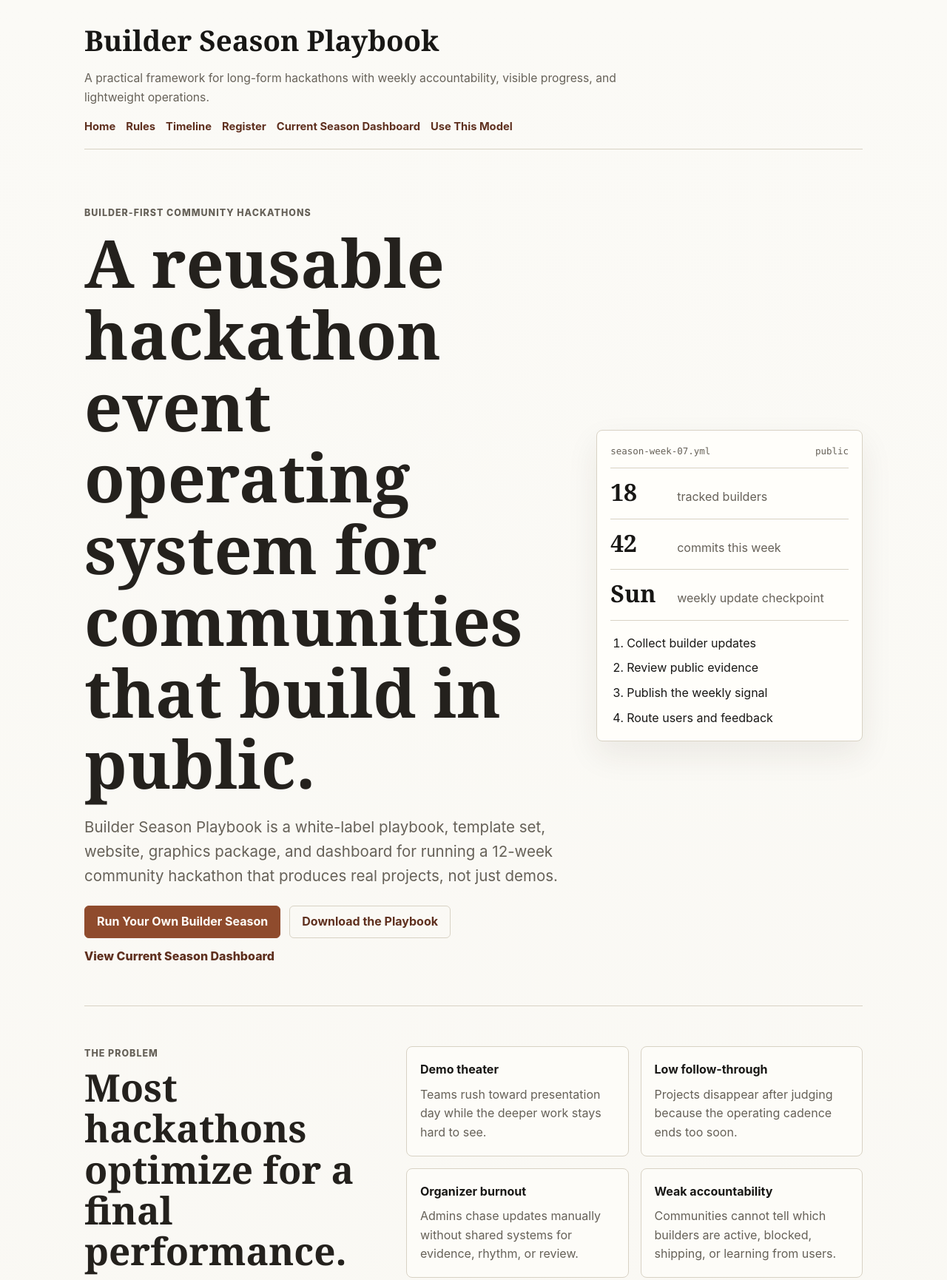
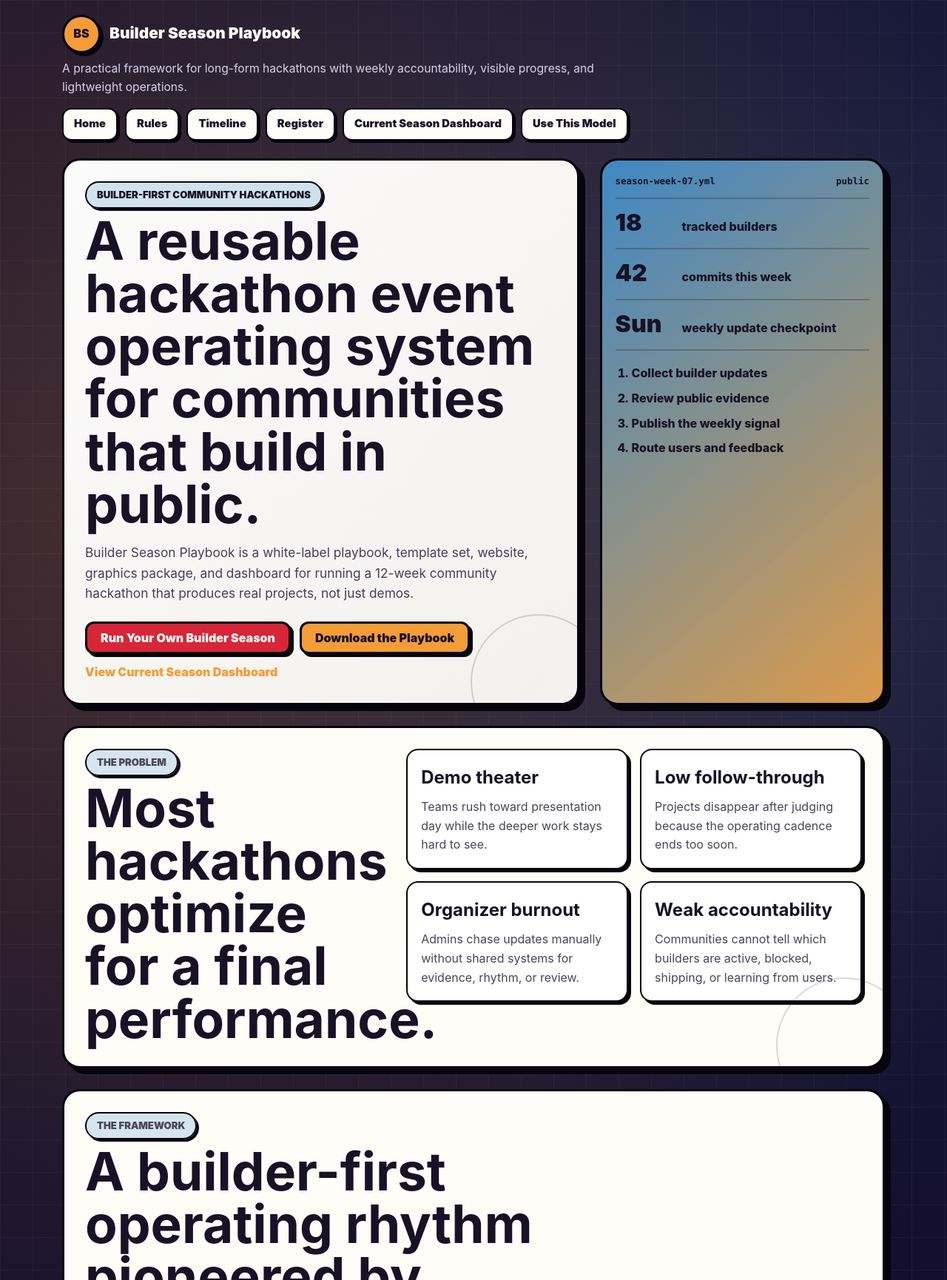
Before and after one commit to Newman5/builder-season-playbook, an Eleventy site: page web/src/use-this-model/index.njk in a window 1280 px wide. Shown: the top 1730 px of the page at 74% size. Built offline with nearby package versions, Linux system fonts and the light colour scheme; Eleventy itself is replaced by a stand-in of ours; files that its build step writes are made by us from their sources; no server answers.

Commit message:
final changes to fix styling

```diff
--- a/web/src/_includes/base.njk
+++ b/web/src/_includes/base.njk
@@ -27,6 +27,17 @@
       --card: #fffefa;
       --ink: #24211d;
       --code-bg: #ebe7dc;
+      --pop-bg: #140f2d;
+      --pop-text: #fffdf8;
+      --pop-panel: #fffdf8;
+      --pop-ink: #171225;
+      --pop-muted: #d9d3e8;
+      --pop-border: #06040d;
+      --pop-shadow: #06040d;
+      --pop-crimson: #d72638;
+      --pop-blue: #3f88c5;
+      --pop-orange: #f49d37;
+      --pop-red: #f22b29;
     }
 
     * {
@@ -37,32 +48,56 @@
       font-family: Inter, ui-sans-serif, system-ui, -apple-system, BlinkMacSystemFont, "Segoe UI", sans-serif;
       line-height: 1.6;
       margin: 0;
-      color: var(--text);
-      background: linear-gradient(180deg, #fbfaf6 0%, var(--bg) 100%);
+      color: var(--pop-text);
+      background:
+        radial-gradient(circle at 18% 14%, rgba(244, 157, 55, 0.22) 0, transparent 28%),
+        radial-gradient(circle at 82% 12%, rgba(63, 136, 197, 0.18) 0, transparent 24%),
+        linear-gradient(90deg, rgba(255, 255, 255, 0.045) 1px, transparent 1px),
+        linear-gradient(180deg, rgba(255, 255, 255, 0.045) 1px, transparent 1px),
+        var(--pop-bg);
+      background-size: auto, auto, 44px 44px, 44px 44px, auto;
     }
 
     .shell {
-      max-width: 1100px;
+      max-width: 1160px;
       margin: 0 auto;
-      padding: 24px;
+      padding: 20px 24px 34px;
     }
 
     header {
-      border-bottom: 1px solid var(--border);
-      margin-bottom: 32px;
-      padding-bottom: 18px;
+      border: 0;
+      margin-bottom: 18px;
+      padding-bottom: 6px;
     }
 
     header h1 {
       margin: 0;
-      font-family: Georgia, "Times New Roman", serif;
-      font-size: clamp(1.7rem, 3vw, 2.5rem);
+      font-family: Inter, ui-sans-serif, system-ui, sans-serif;
+      font-size: clamp(1.05rem, 2.2vw, 1.3rem);
+      font-weight: 900;
       letter-spacing: 0;
+      color: var(--pop-text);
+    }
+
+    header h1 a::before {
+      content: "BS";
+      display: inline-grid;
+      place-items: center;
+      width: 46px;
+      height: 46px;
+      margin-right: 12px;
+      border: 3px solid var(--pop-border);
+      border-radius: 50%;
+      background: var(--pop-orange);
+      box-shadow: 4px 4px 0 var(--pop-shadow);
+      color: var(--pop-ink);
+      font-size: 1rem;
+      vertical-align: middle;
     }
 
     header p {
       margin: 8px 0 0;
-      color: var(--muted);
+      color: var(--pop-muted);
       max-width: 48rem;
       font-size: 0.98rem;
     }
@@ -71,18 +106,28 @@
       margin-top: 16px;
       display: flex;
       flex-wrap: wrap;
-      gap: 14px;
+      gap: 10px;
     }
 
     nav a {
-      color: var(--accent-dark);
+      padding: 8px 14px;
+      border: 2px solid var(--pop-border);
+      border-radius: 12px;
+      background: var(--pop-panel);
+      box-shadow: 3px 3px 0 var(--pop-shadow);
+      color: var(--pop-ink);
       text-decoration: none;
       font-size: 0.92rem;
-      font-weight: 700;
-    }
-
-    nav a:hover {
-      text-decoration: underline;
+      font-weight: 900;
+      transition: transform 120ms ease, box-shadow 120ms ease;
+    }
+
+    nav a:hover,
+    nav a:focus-visible {
+      transform: translate(-2px, -2px);
+      box-shadow: 5px 5px 0 var(--pop-shadow);
+      color: var(--pop-ink);
+      outline: none;
     }
 
     main {
@@ -92,9 +137,13 @@
     footer {
       margin-top: 60px;
       padding-top: 20px;
-      border-top: 1px solid var(--border);
-      color: var(--muted);
+      border-top: 1px solid rgba(255, 253, 248, 0.22);
+      color: var(--pop-muted);
       font-size: 0.9em;
+    }
+
+    footer a {
+      color: var(--pop-orange);
     }
 
     a {
@@ -127,31 +176,61 @@
 
     .card,
     .table-card {
-      background: var(--card);
-      border: 1px solid var(--border);
-      border-radius: 8px;
+      position: relative;
+      overflow: hidden;
+      background: var(--pop-panel);
+      border: 3px solid var(--pop-border);
+      border-radius: 24px;
       padding: 18px;
-      box-shadow: 0 8px 20px rgba(53, 39, 29, 0.04);
+      box-shadow: 8px 8px 0 var(--pop-shadow);
+      color: var(--pop-ink);
+    }
+
+    .table-card {
+      padding: 24px;
+    }
+
+    .card::after,
+    .table-card::after {
+      content: "";
+      position: absolute;
+      inset: auto -42px -72px auto;
+      width: 160px;
+      height: 160px;
+      border: 2px solid rgba(20, 15, 45, 0.12);
+      border-radius: 50%;
+      pointer-events: none;
     }
 
     .card h2,
     .table-card h2,
     .table-card h3 {
       margin-top: 0;
+      color: var(--pop-ink);
     }
 
     .eyebrow {
-      font-size: 0.78rem;
-      letter-spacing: 0.08em;
+      display: inline-flex;
+      align-items: center;
+      gap: 8px;
+      padding: 6px 14px;
+      border: 2px solid var(--pop-border);
+      border-radius: 999px;
+      background: rgba(63, 136, 197, 0.22);
+      box-shadow: 3px 3px 0 var(--pop-shadow);
+      color: var(--pop-ink);
+      font-size: 0.82rem;
+      letter-spacing: 0;
       text-transform: uppercase;
-      color: var(--muted);
       margin: 0 0 8px;
-      font-weight: 800;
+      font-weight: 900;
     }
 
     .stat {
-      font-size: 2rem;
-      font-weight: 700;
+      color: var(--pop-crimson);
+      font-size: 2.4rem;
+      font-weight: 900;
+      line-height: 1;
       margin: 0;
     }
 
@@ -163,28 +242,41 @@
     }
 
     .button {
-      display: inline-block;
-      background: var(--accent);
+      display: inline-flex;
+      align-items: center;
+      justify-content: center;
+      min-height: 44px;
+      background: var(--pop-crimson);
       color: #fffdf8;
-      padding: 11px 16px;
-      border-radius: 6px;
+      padding: 10px 18px;
+      border: 3px solid var(--pop-border);
+      border-radius: 12px;
+      box-shadow: 4px 4px 0 var(--pop-shadow);
       text-decoration: none;
-      font-weight: 700;
-      border: 1px solid var(--accent);
-      line-height: 1.2;
+      font-weight: 900;
+      line-height: 1.15;
+      transition: transform 120ms ease, box-shadow 120ms ease;
+    }
+
+    .button:hover,
+    .button:focus-visible {
+      transform: translate(-2px, -2px);
+      box-shadow: 6px 6px 0 var(--pop-shadow);
+      color: #fffdf8;
+      outline: none;
     }
 
     .button.secondary {
-      background: transparent;
-      color: var(--accent-dark);
-      border: 1px solid var(--border);
+      background: var(--pop-orange);
+      color: var(--pop-ink);
+      border-color: var(--pop-border);
     }
 
     .text-link {
       display: inline-flex;
       align-items: center;
-      color: var(--accent-dark);
-      font-weight: 800;
+      color: var(--pop-orange);
+      font-weight: 900;
       text-decoration: none;
     }
 
@@ -201,8 +293,16 @@
     td {
       text-align: left;
       padding: 12px 10px;
-      border-bottom: 1px solid var(--border);
+      border-bottom: 2px solid rgba(6, 4, 13, 0.12);
       vertical-align: top;
+      color: var(--pop-ink);
+    }
+
+    th {
+      color: var(--pop-crimson);
+      font-size: 0.78rem;
+      font-weight: 900;
+      text-transform: uppercase;
     }
 
     ul.clean {
@@ -216,13 +316,13 @@
     }
 
     .muted {
-      color: var(--muted);
+      color: #5e586e;
     }
 
     details summary {
       cursor: pointer;
       font-weight: 700;
-      color: var(--accent-dark);
+      color: var(--pop-ink);
       list-style: none;
     }
 
@@ -246,11 +346,32 @@
     }
 
     .hero {
+      position: relative;
+      overflow: hidden;
       padding: 28px;
-      background: linear-gradient(135deg, rgba(143, 75, 45, 0.10), rgba(255, 254, 250, 0.94));
-      border: 1px solid var(--border);
-      border-radius: 8px;
+      background:
+        linear-gradient(135deg, rgba(255, 255, 255, 0.98), rgba(255, 253, 248, 0.94)),
+        repeating-linear-gradient(0deg, transparent 0, transparent 25px, rgba(63, 136, 197, 0.18) 26px);
+      border: 3px solid var(--pop-border);
+      border-radius: 24px;
+      box-shadow: 8px 8px 0 var(--pop-shadow);
+      color: var(--pop-ink);
       margin-bottom: 28px;
+    }
+
+    .hero h2 {
+      margin: 0;
+      font-family: Inter, ui-sans-serif, system-ui, sans-serif;
+      font-size: clamp(2.35rem, 6vw, 4.45rem);
+      line-height: 1;
+      letter-spacing: 0;
+      color: var(--pop-ink);
+    }
+
+    .hero p:not(.eyebrow) {
+      max-width: 64ch;
+      color: #463f58;
+      font-size: 1.08rem;
     }
 
     .split {
@@ -327,48 +448,77 @@
 
     .landing-hero,
     .landing-section {
-      border-bottom: 1px solid var(--border);
+      scroll-margin-top: 18px;
     }
 
     .landing-hero {
       display: grid;
       grid-template-columns: minmax(0, 1.45fr) minmax(320px, 0.8fr);
-      gap: 40px;
-      align-items: center;
-      padding: 44px 0 54px;
+      gap: 28px;
+      align-items: stretch;
+      padding: 0;
+      margin-bottom: 28px;
+    }
+
+    .landing-hero-copy {
+      position: relative;
+      overflow: hidden;
+      padding: 28px;
+      border: 3px solid var(--pop-border);
+      border-radius: 24px;
+      background:
+        linear-gradient(135deg, rgba(255, 255, 255, 0.98), rgba(255, 253, 248, 0.94)),
+        repeating-linear-gradient(0deg, transparent 0, transparent 25px, rgba(63, 136, 197, 0.18) 26px);
+      box-shadow: 8px 8px 0 var(--pop-shadow);
+      color: var(--pop-ink);
+    }
+
+    .landing-hero-copy::after {
+      content: "";
+      position: absolute;
+      inset: auto -40px -64px auto;
+      width: 180px;
+      height: 180px;
+      border: 2px solid rgba(20, 15, 45, 0.16);
+      border-radius: 50%;
+      pointer-events: none;
     }
 
     .landing-hero-copy h2,
     .landing-section h2 {
-      font-family: Georgia, "Times New Roman", serif;
+      font-family: Inter, ui-sans-serif, system-ui, sans-serif;
       letter-spacing: 0;
-      line-height: 1.08;
-      color: var(--ink);
+      line-height: 1;
+      color: var(--pop-ink);
     }
 
     .landing-hero-copy h2 {
-      max-width: 13ch;
-      margin: 0;
-      font-size: clamp(3rem, 7vw, 6.5rem);
+      max-width: 16ch;
+      margin: 0;
+      font-size: clamp(2.35rem, 6vw, 4.45rem);
     }
 
     .lede {
-      max-width: 43rem;
-      margin: 22px 0 0;
-      color: var(--muted);
-      font-size: clamp(1.08rem, 2vw, 1.28rem);
+      max-width: 64ch;
+      margin: 16px 0 0;
+      color: #463f58;
+      font-size: 1.08rem;
     }
 
     .workflow-panel,
     .example-panel {
-      background: var(--surface);
-      border: 1px solid var(--border);
-      border-radius: 8px;
-      box-shadow: 0 18px 44px rgba(45, 39, 30, 0.08);
+      background: var(--pop-panel);
+      border: 3px solid var(--pop-border);
+      border-radius: 24px;
+      box-shadow: 8px 8px 0 var(--pop-shadow);
+      color: var(--pop-ink);
     }
 
     .workflow-panel {
       padding: 18px;
+      background:
+        linear-gradient(140deg, rgba(63, 136, 197, 0.88), rgba(244, 157, 55, 0.86)),
+        var(--pop-blue);
     }
 
     .panel-header {
@@ -376,10 +526,11 @@
       justify-content: space-between;
       gap: 14px;
       padding-bottom: 12px;
-      border-bottom: 1px solid var(--border);
-      color: var(--muted);
+      border-bottom: 2px solid rgba(6, 4, 13, 0.22);
+      color: var(--pop-ink);
       font-family: ui-monospace, SFMono-Regular, Menlo, Monaco, Consolas, "Liberation Mono", monospace;
       font-size: 0.78rem;
+      font-weight: 900;
     }
 
     .status-row {
@@ -388,22 +539,26 @@
       gap: 14px;
       align-items: baseline;
       padding: 16px 0;
-      border-bottom: 1px solid var(--border);
+      border-bottom: 2px solid rgba(6, 4, 13, 0.22);
     }
 
     .status-row strong {
-      font-family: Georgia, "Times New Roman", serif;
+      font-family: Inter, ui-sans-serif, system-ui, sans-serif;
       font-size: 2rem;
+      font-weight: 900;
       line-height: 1;
     }
 
     .status-row span {
-      color: var(--muted);
+      color: var(--pop-ink);
+      font-weight: 800;
     }
 
     .workflow-list {
       margin: 18px 0 0;
       padding-left: 22px;
+      color: var(--pop-ink);
+      font-weight: 800;
     }
 
     .workflow-list li + li {
@@ -411,7 +566,26 @@
     }
 
     .landing-section {
-      padding: 54px 0;
+      position: relative;
+      overflow: hidden;
+      padding: 28px;
+      margin-bottom: 28px;
+      border: 3px solid var(--pop-border);
+      border-radius: 24px;
+      background: var(--pop-panel);
+      box-shadow: 8px 8px 0 var(--pop-shadow);
+      color: var(--pop-ink);
+    }
+
+    .landing-section::after {
+      content: "";
+      position: absolute;
+      inset: auto -40px -64px auto;
+      width: 180px;
+      height: 180px;
+      border: 2px solid rgba(20, 15, 45, 0.16);
+      border-radius: 50%;
+      pointer-events: none;
     }
 
     .split-section,
@@ -425,16 +599,16 @@
 
     .landing-section h2 {
       margin: 0;
-      font-size: clamp(2rem, 4vw, 3.75rem);
+      font-size: clamp(2.35rem, 6vw, 4.45rem);
     }
 
     .landing-section h3 {
       margin: 0 0 8px;
-      font-size: 1rem;
+      font-size: clamp(1rem, 2.2vw, 1.5rem)
     }
 
     .landing-section p {
-      color: var(--muted);
+      color: #4a445a;
     }
 
     .section-heading {
@@ -459,9 +633,10 @@
     .cadence-grid article,
     .included-grid > div {
       padding: 18px;
-      background: rgba(255, 254, 250, 0.72);
-      border: 1px solid var(--border);
-      border-radius: 8px;
+      background: #ffffff;
+      border: 2px solid var(--pop-border);
+      border-radius: 16px;
+      box-shadow: 4px 4px 0 var(--pop-shadow);
     }
 
     .problem-grid p,
@@ -473,17 +648,17 @@
     .panel-kicker {
       display: block;
       margin-bottom: 10px;
-      color: var(--muted);
+      color: var(--pop-crimson);
       font-family: ui-monospace, SFMono-Regular, Menlo, Monaco, Consolas, "Liberation Mono", monospace;
       font-size: 0.78rem;
-      font-weight: 800;
+      font-weight: 900;
       text-transform: uppercase;
     }
 
     .check-list {
       margin: 0;
       padding-left: 20px;
-      color: var(--muted);
+      color: #4a445a;
     }
 
     .check-list li + li {
@@ -507,12 +682,14 @@
       grid-column: span 2;
       min-height: 320px;
       background:
-        linear-gradient(180deg, rgba(255, 254, 250, 0.92), rgba(240, 238, 231, 0.76)),
-        repeating-linear-gradient(0deg, transparent 0, transparent 35px, rgba(216, 210, 196, 0.45) 36px);
+        linear-gradient(180deg, rgba(255, 255, 255, 0.96), rgba(255, 253, 248, 0.9)),
+        repeating-linear-gradient(90deg, transparent 0, transparent 22px, rgba(20, 15, 45, 0.08) 23px);
     }
 
     .example-panel:hover {
-      border-color: var(--border-strong);
+      transform: translate(-2px, -2px);
+      box-shadow: 10px 10px 0 var(--pop-shadow);
+      color: var(--pop-ink);
     }
 
     .example-panel strong {
@@ -526,19 +703,19 @@
       display: grid;
       grid-template-columns: 1fr 1fr 80px;
       margin-top: 28px;
-      border: 1px solid var(--border);
-      border-radius: 6px;
+      border: 2px solid var(--pop-border);
+      border-radius: 12px;
       overflow: hidden;
-      color: var(--muted);
+      color: var(--pop-ink);
       font-family: ui-monospace, SFMono-Regular, Menlo, Monaco, Consolas, "Liberation Mono", monospace;
       font-size: 0.78rem;
     }
 
     .mini-table span {
       padding: 10px;
-      border-right: 1px solid var(--border);
-      border-bottom: 1px solid var(--border);
-      background: rgba(255, 254, 250, 0.66);
+      border-right: 2px solid var(--pop-border);
+      border-bottom: 2px solid var(--pop-border);
+      background: #ffffff;
     }
 
     .mini-table span:nth-child(3n) {
@@ -560,21 +737,25 @@
 
     .tag-list li {
       padding: 8px 11px;
-      background: var(--surface);
-      border: 1px solid var(--border);
+      background: #ffffff;
+      border: 2px solid var(--pop-border);
       border-radius: 999px;
-      color: var(--ink);
+      box-shadow: 3px 3px 0 var(--pop-shadow);
+      color: var(--pop-ink);
       font-size: 0.92rem;
-      font-weight: 700;
+      font-weight: 900;
     }
 
     .quote-grid blockquote {
       margin: 0;
       padding: 22px;
-      background: var(--ink);
-      border-radius: 8px;
+      background: var(--pop-crimson);
+      border: 3px solid var(--pop-border);
+      border-radius: 16px;
+      box-shadow: 4px 4px 0 var(--pop-shadow);
       color: #fffefa;
-      font-family: Georgia, "Times New Roman", serif;
+      font-family: Inter, ui-sans-serif, system-ui, sans-serif;
+      font-weight: 900;
       font-size: clamp(1.35rem, 3vw, 2.2rem);
       line-height: 1.15;
     }
@@ -594,9 +775,10 @@
       align-items: flex-start;
       gap: 12px;
       padding: 18px;
-      background: var(--surface);
-      border: 1px solid var(--border);
-      border-radius: 8px;
+      background: #fff8ea;
+      border: 2px solid var(--pop-border);
+      border-radius: 16px;
+      box-shadow: 4px 4px 0 var(--pop-shadow);
     }
 
     body.event-landing {
```
Also changed, not shown: web/src/use-this-model/index.njk (+10 -5 lines).
